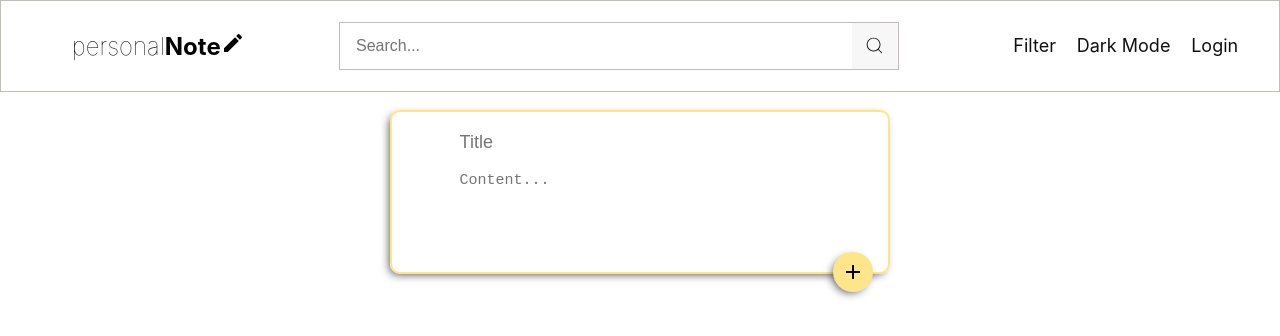
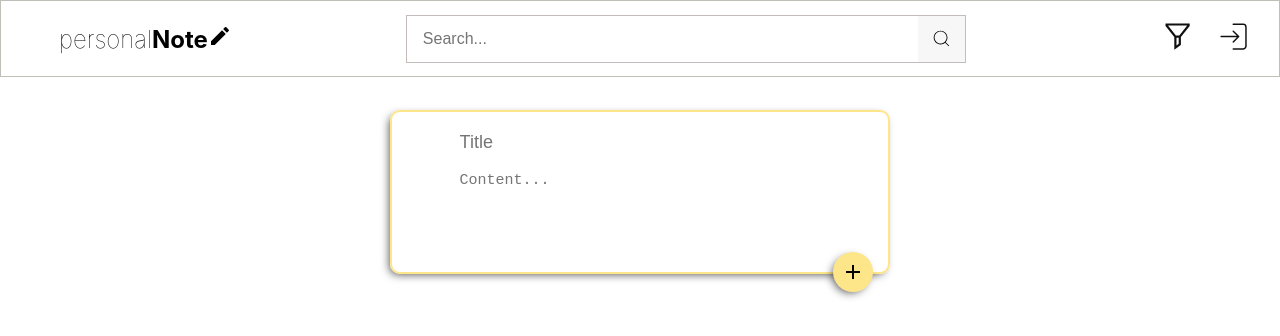
Before and after one commit to RaviPratihast/my-todo-app-using-React, a React (Create React App) app: page / in a window 1280 px wide. Shown: the top 336 px of the page. Built offline with nearby package versions, Linux system fonts and the light colour scheme.

Commit message:
Style changes

```diff
--- a/src/components/Header/header.css
+++ b/src/components/Header/header.css
@@ -4,7 +4,7 @@
   justify-content: space-between;
   align-items: center;
   flex-wrap: wrap;
-  padding: 1.3rem;
+  padding: .5rem;
   /* background-color: var(--bg-color-header); */
   position: fixed;
   width: 100%;
--- a/src/components/Navbar/Navbar.css
+++ b/src/components/Navbar/Navbar.css
@@ -17,3 +17,7 @@
   text-decoration: none;
   font-size: 18px;
 }
+
+.icon{
+    font-size: 2.2rem;
+}
--- a/src/components/Navbar/Navbar.jsx
+++ b/src/components/Navbar/Navbar.jsx
@@ -1,12 +1,22 @@
 import React from "react";
+import { LiaFilterSolid } from "react-icons/lia";
+// import { MdDarkMode } from "react-icons/md";
+import { CiLogin } from "react-icons/ci";
+
 import "./Navbar.css";
 const Navbar = () => {
   return (
     <nav className="navbar">
       <ul className="navbar-links">
-        <li>Filter</li>
-        <li>Dark Mode</li>
-        <li>Login</li>
+        <li>
+          <LiaFilterSolid className="icon filter-icon" />
+        </li>
+        {/* <li>
+          <MdDarkMode className="icon" />
+        </li> */}
+        <li>
+          <CiLogin className="icon" />
+        </li>
       </ul>
     </nav>
   );
--- a/src/components/Search/Search.css
+++ b/src/components/Search/Search.css
@@ -3,7 +3,6 @@
   border: 1px solid rgb(196, 187, 187);
   width: 35rem;
   height: 3rem;
-  /* border-radius: 0.rem; */
 }
 
 .search-input {
```
